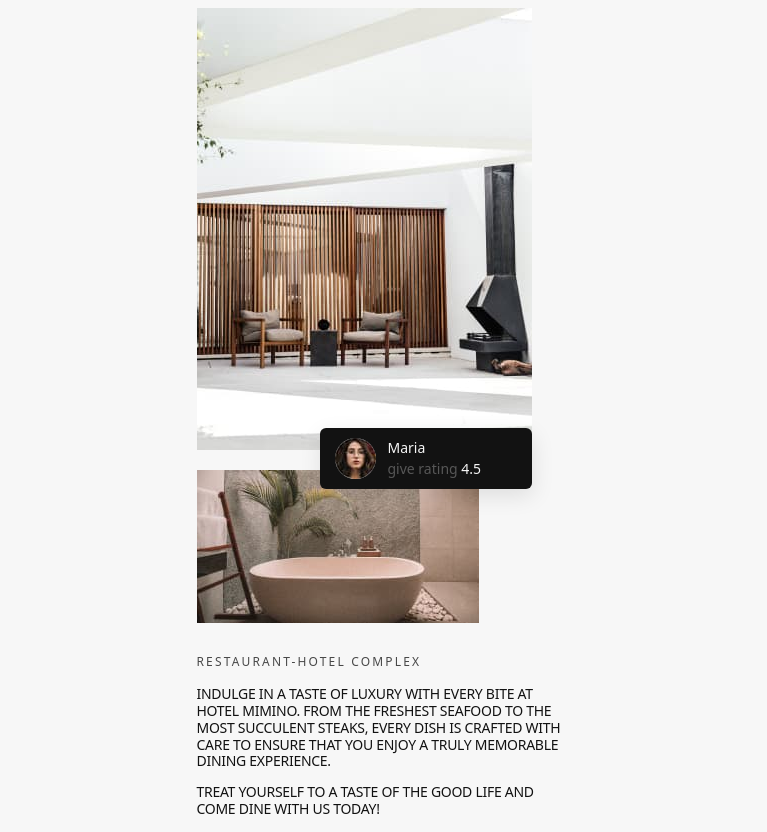
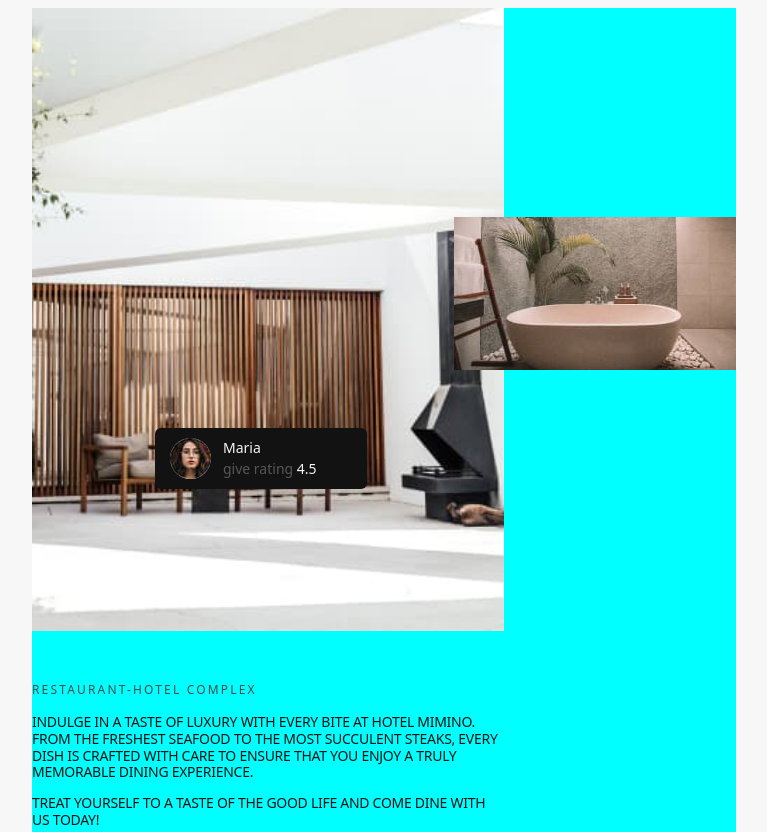
Before and after one commit to olena-ilina-makarova/mimino, a plain HTML site: page index.html in a window 1280 px wide. Shown: the top 832 px of the page, without its empty margins (256-1023 px from the left). Drawn offline with Linux system fonts and the light colour scheme.

Commit message:
Задає позиціонування елементам

```diff
--- a/css/style.css
+++ b/css/style.css
@@ -53,15 +53,15 @@ img {
   margin-right: auto;
 }
 
-.container-about {
+/* .container-about {
   min-width: 335px;
   margin-left: auto;
   margin-right: auto;
-}
+} */
 
-.restaurant-hotel {
+/* .restaurant-hotel {
   margin-bottom: 60px;
-}
+} */
 
 .about-list {
   display: flex;
@@ -73,26 +73,26 @@ img {
   position: relative;
 }
 
-.about-lists {
+/* .about-lists {
   display: flex;
   flex-wrap: wrap;
   padding-left: 0px;
   padding-right: 0px;
   margin-top: 0px;
   margin-bottom: 0px;
-}
+} */
 
-.restaurant-hotel {
+/* .restaurant-hotel {
   position: relative;
-}
+} */
 
 .about-item {
   margin-bottom: 20px;
 }
 
-.about-items {
+/* .about-items {
   margin-bottom: 20px;
-}
+} */
 
 .pic {
   display: flex;
--- a/css/tablet.css
+++ b/css/tablet.css
@@ -1,5 +1,21 @@
 @media screen and (min-width: 768px) {
-  .container-about {
-    max-width: 704px;
+  .about {
+    width: 704px;
+    background-color: aqua;
+  }
+
+  .about-list {
+    width: 100%;
+    margin: 0px auto;
+  }
+
+  .about-item {
+    width: 472px;
+  }
+
+  .bath-room {
+    position: absolute;
+    top: 209px;
+    right: 0px;
   }
 }
--- a/index.html
+++ b/index.html
@@ -6,6 +6,7 @@
     <meta name="viewport" content="width=device-width, initial-scale=1.0" />
     <title>Document</title>
     <link rel="stylesheet" href="./css/style.css" />
+    <link rel="stylesheet" href="./css/tablet.css" />
   </head>
   <body>
     <section class="about">
@@ -25,6 +26,7 @@
         </li>
         <li class="about-item">
           <img
+            class="bath-room"
             src="./img/bath.jpg"
             style="width: 282px; height: 153px"
             alt="bath-room"
@@ -42,7 +44,6 @@
           </p>
         </li>
       </ul>
-
       <ul class="about-list list">
         <li class="about-item">
           <img src="./img/table.jpg" alt="table with glasses" />
```
